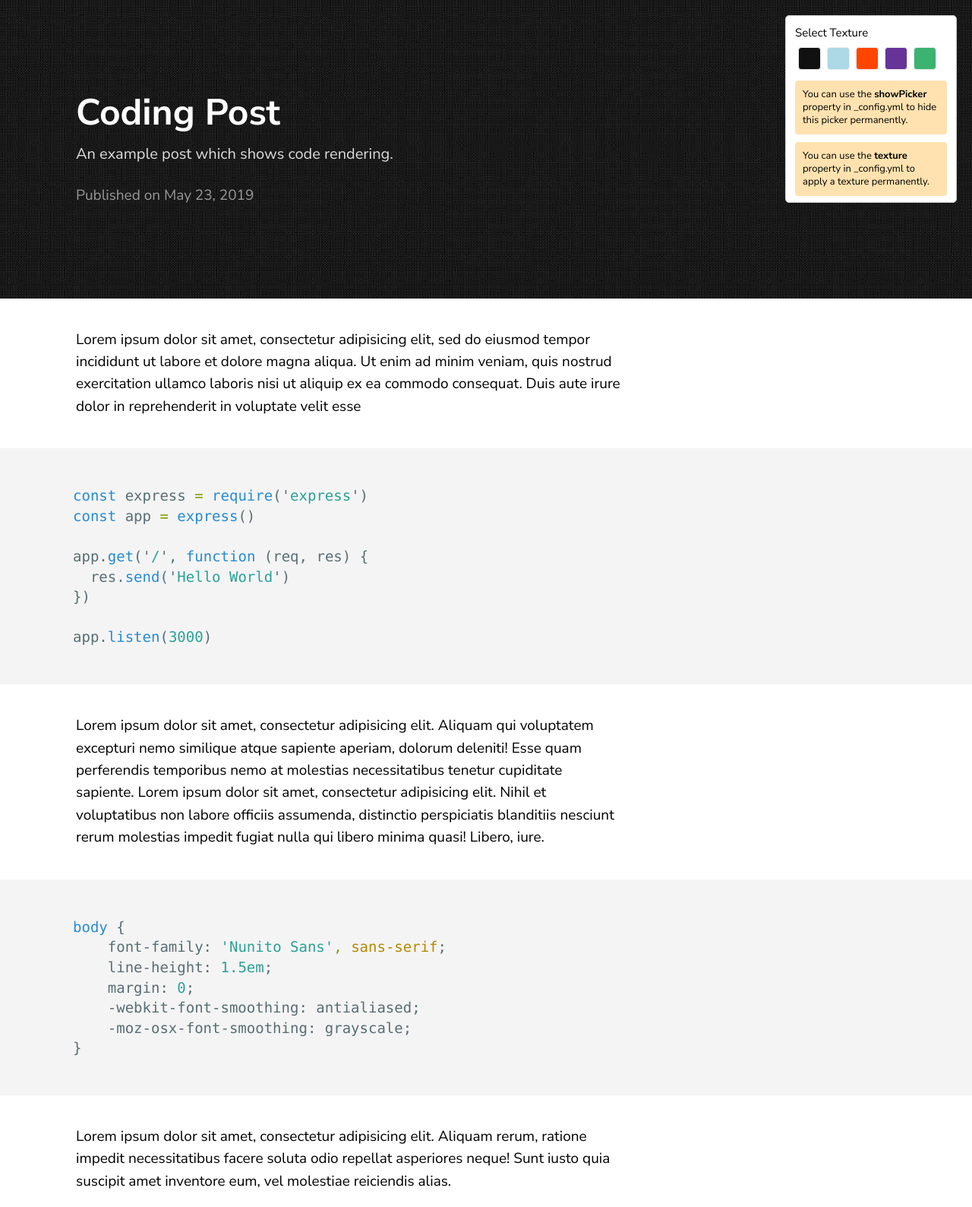
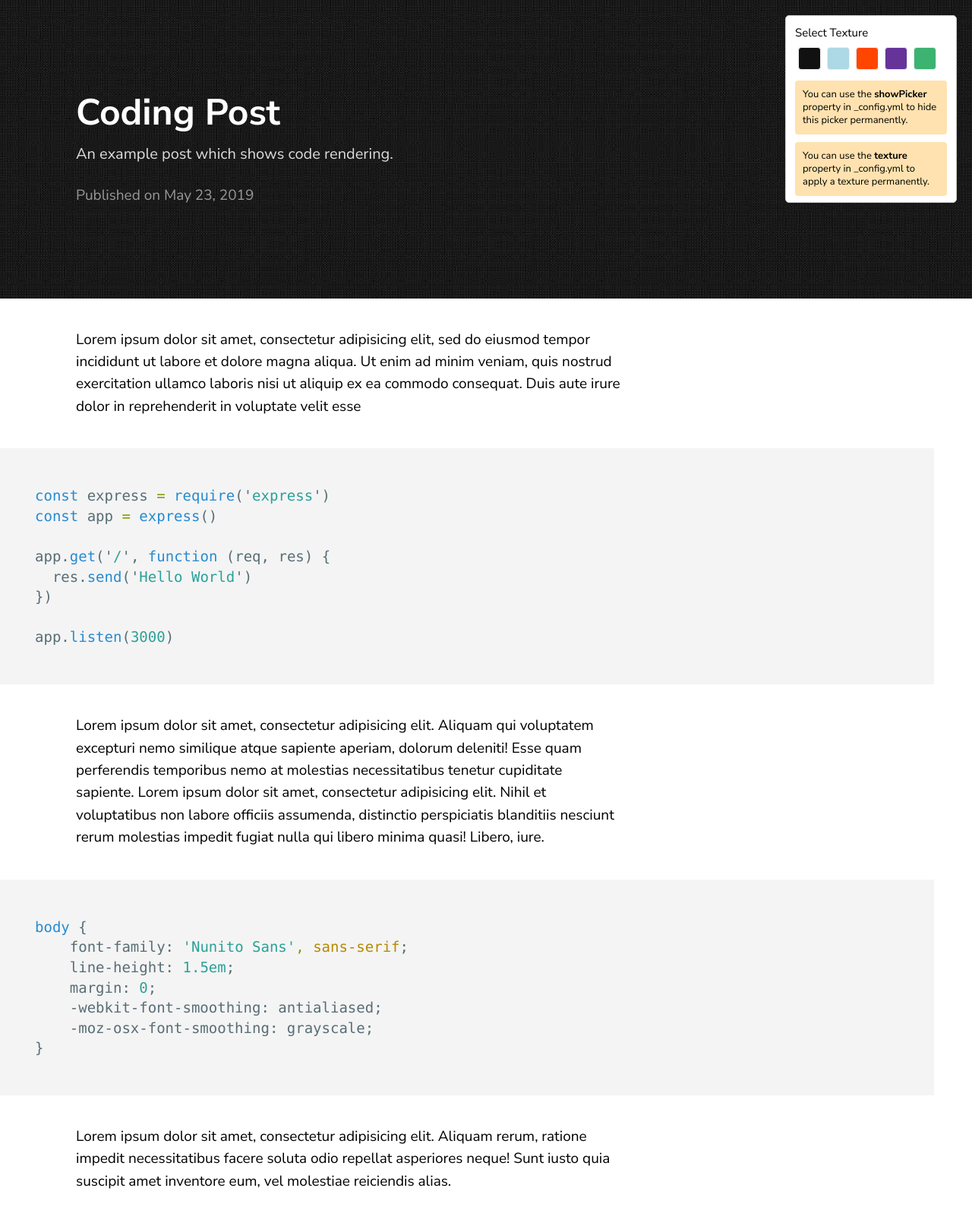
Before and after one commit to samarsault/texture, a Jekyll site: the page built from _posts/2019-06-30-coding-post.markdown, in a window 1280 px wide. Shown: the whole page at 76% size. Built offline with Jekyll 4.4.1, drawn with Linux system fonts in a browser that asks for light colours.

Commit message:
Fixed #3 inline code blocks

```diff
--- a/_sass/_syntax.scss
+++ b/_sass/_syntax.scss
@@ -1,6 +1,6 @@
 @import 'ext/solarized-light';
 
-.highlighter-rouge {
+div.highlighter-rouge {
 	width: 100vw;
 	position: relative;
 	right: 150px;
--- a/_sass/theme.scss
+++ b/_sass/theme.scss
@@ -94,7 +94,7 @@ header {
 	margin:0 150px;
 	max-width: 720px;
 
-	.highlighter-rouge {
+	div.highlighter-rouge {
 		right: 150px;
 	}
 
```
